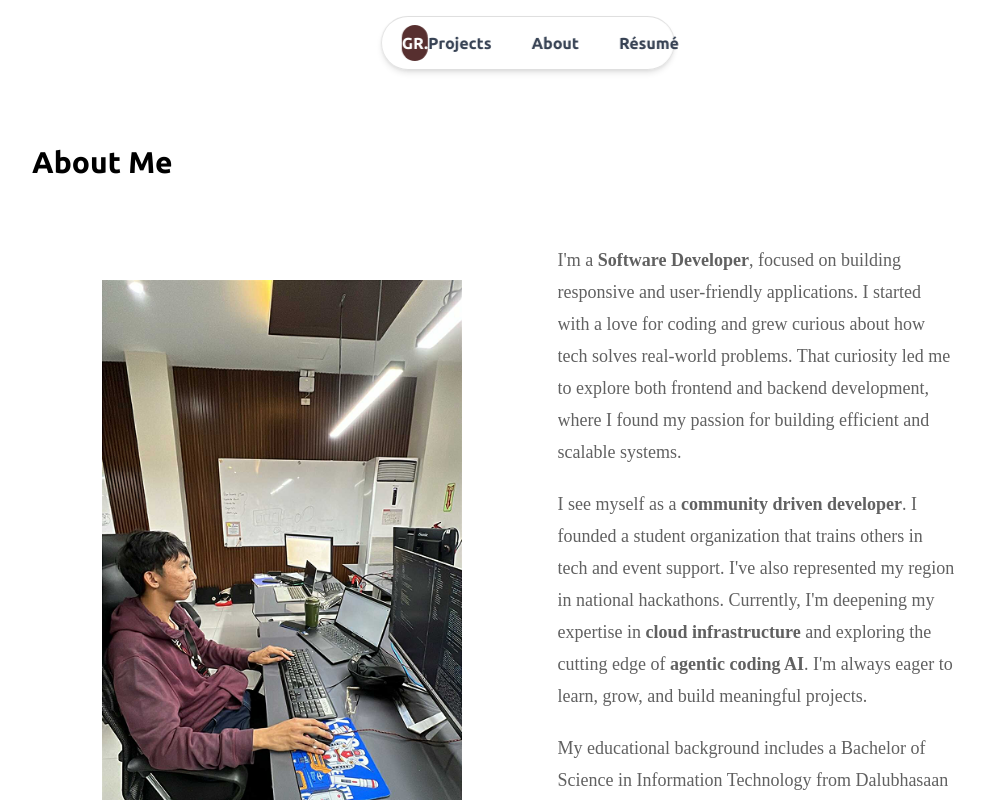
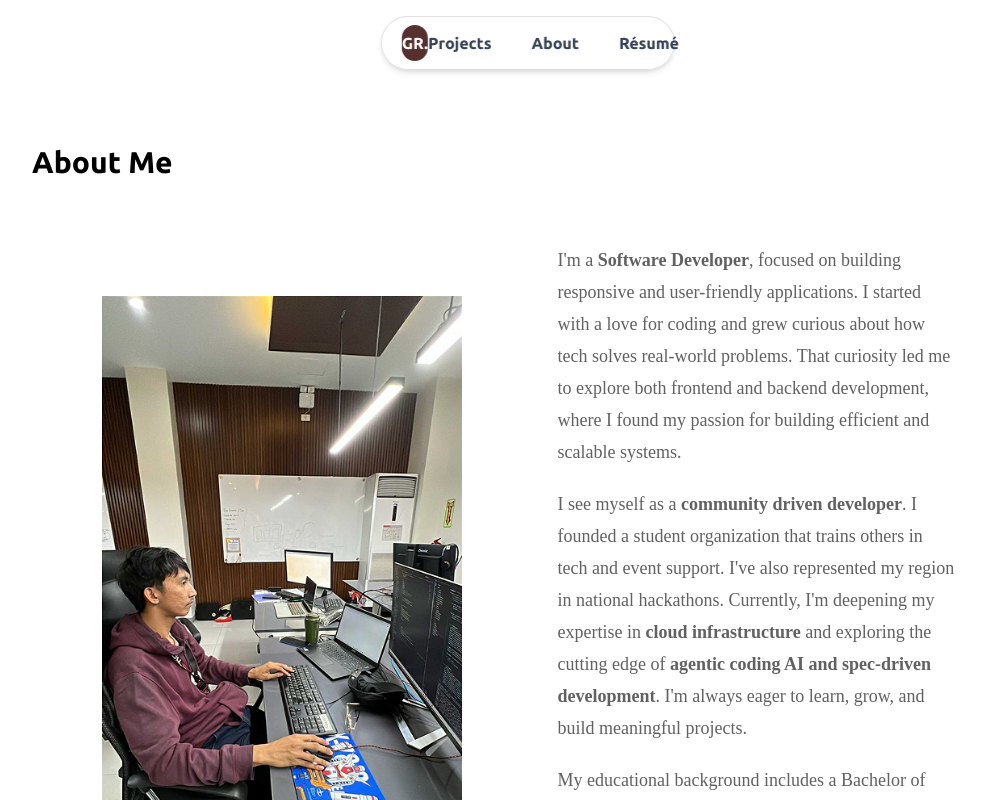
Before and after one commit to gemrey13/gemrey13.github.io, a React (Vite) app: page /about-me in a window 1280 px wide. Shown: the top 800 px of the page, without its empty margins (112-1097 px from the left). Built offline with nearby package versions, Linux system fonts and the light colour scheme; a web font is replaced by a local one.

Commit message:
fix: update text in AboutMeInfo for clarity and detail

```diff
--- a/src/components/list/AboutMeInfo.tsx
+++ b/src/components/list/AboutMeInfo.tsx
@@ -39,7 +39,8 @@ const AboutMeInfo = () => {
           a student organization that trains others in tech and event support.
           I've also represented my region in national hackathons. Currently, I'm
           deepening my expertise in <span className="font-bold">cloud infrastructure</span>{" "}
-          and exploring the cutting edge of <span className="font-bold">agentic coding AI</span>.
+          and exploring the cutting edge of <span className="font-bold">agentic coding AI
+          and spec-driven development</span>.
           I'm always eager to learn, grow, and build meaningful projects.
         </motion.p>
 
```
